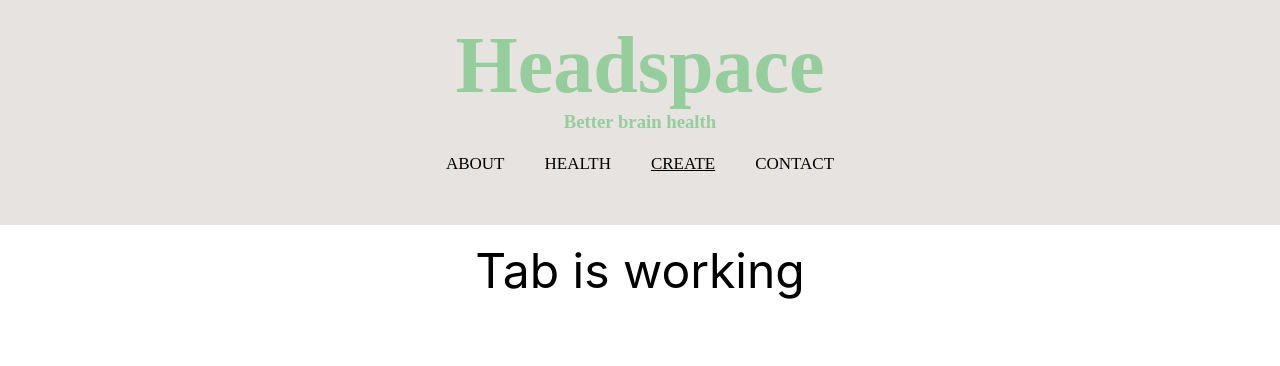
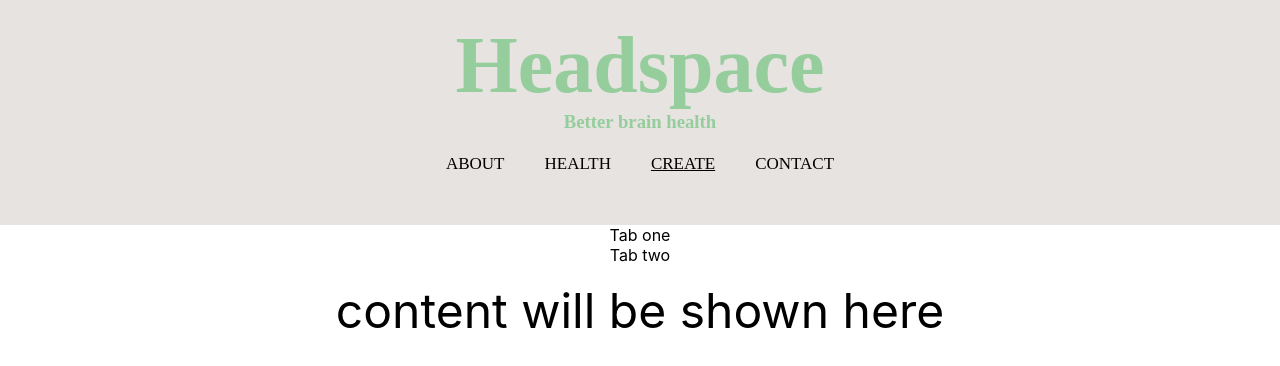
Before and after one commit to alyssaleanne98/Unit-4-project-frontend, a React (Create React App) app: page / in a window 1280 px wide. Shown: the top 366 px of the page. Built offline with nearby package versions, Linux system fonts and the light colour scheme; no server answers.

Commit message:
tabs component complete

```diff
--- a/src/components/Tabs/Tabs.js
+++ b/src/components/Tabs/Tabs.js
@@ -3,7 +3,13 @@
 const Tabs = () => {
   return (
     <div className="Tabs">
-      <p>Tab is working</p>
+      <ul className="tab-buttons">
+        <li>Tab one</li>
+        <li>Tab two</li>
+      </ul>
+      <div className="outlet">
+        <p>content will be shown here</p>
+      </div>
     </div>
   )
 }
```
